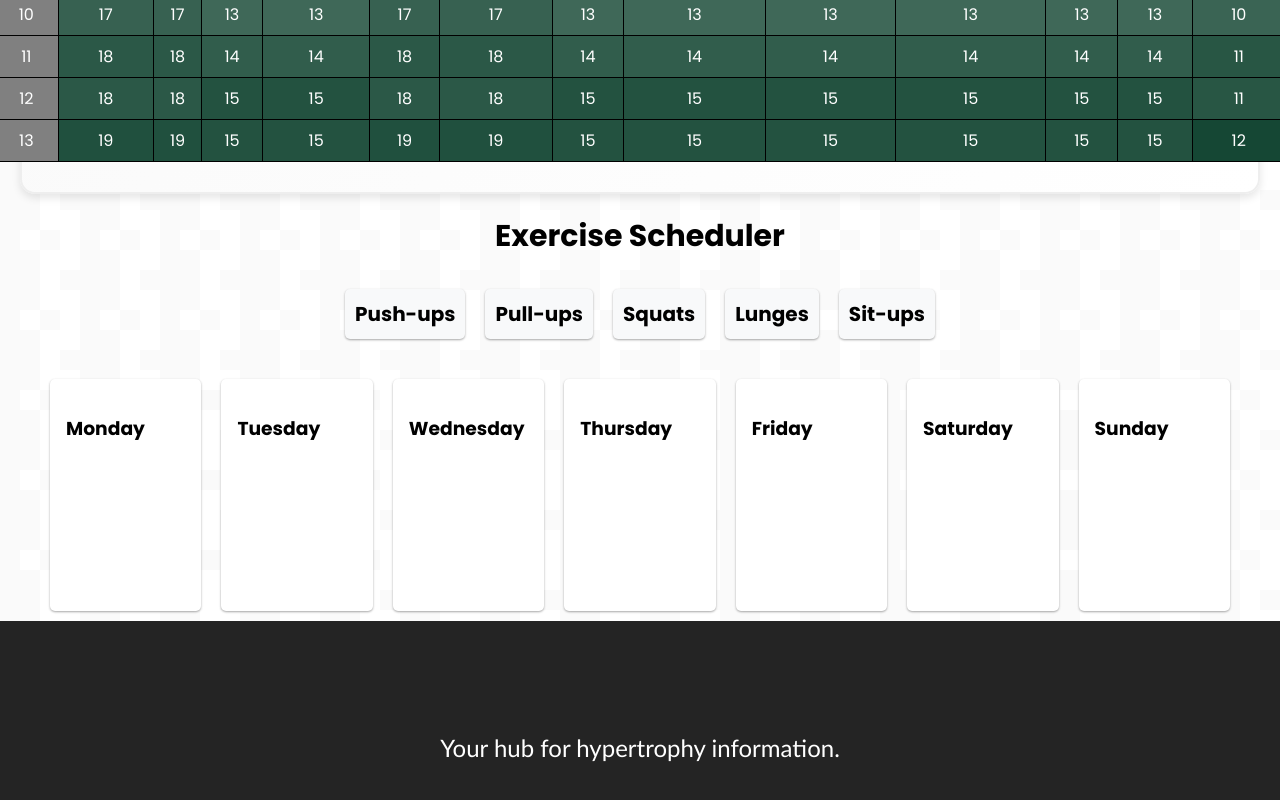
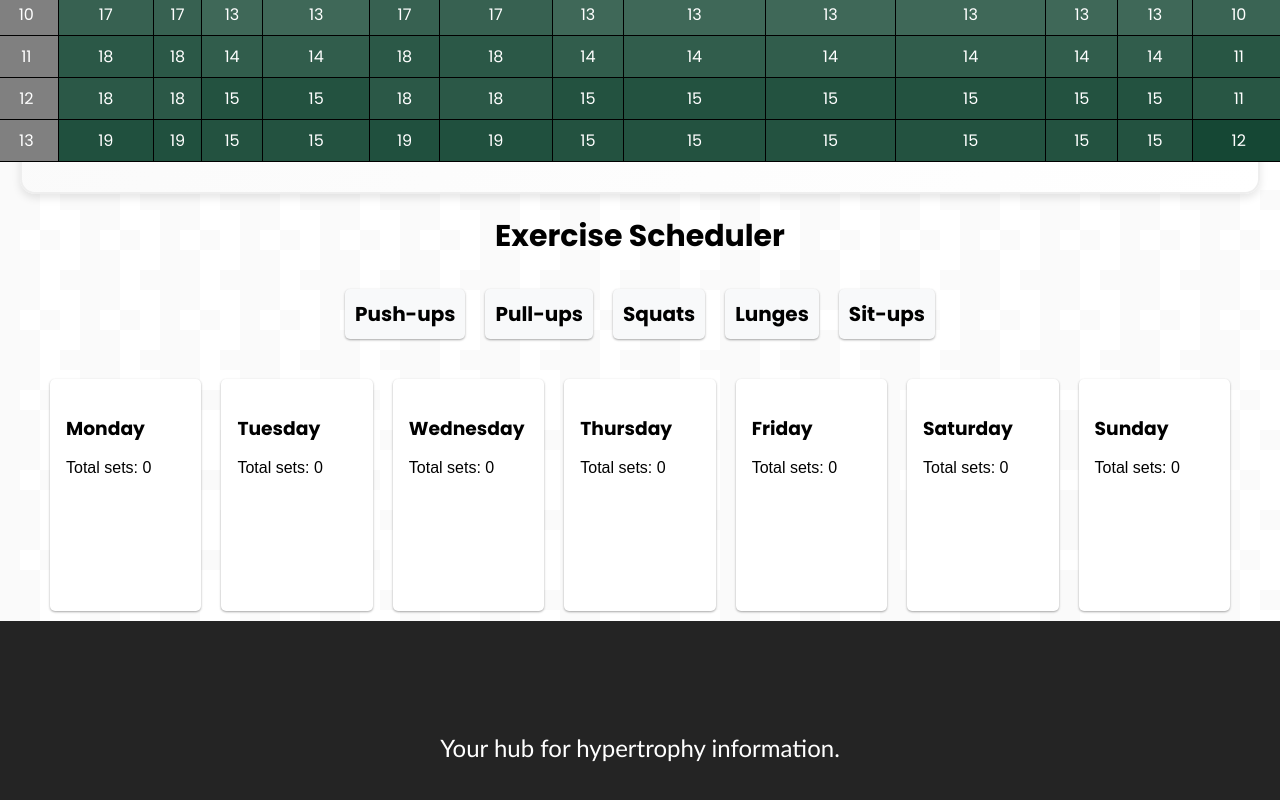
Before and after one commit to mrussotti/Summit-Street-Fitness-2.0, a React (Create React App) app: page /ActionAssist in a window 1280 px wide. Shown: the part 1250-2050 px from the top of the page. Built offline with nearby package versions, Linux system fonts and the light colour scheme.

Commit message:
sums nonspecific total daily volume

```diff
--- a/src/components/WorkoutBuilder/Day.js
+++ b/src/components/WorkoutBuilder/Day.js
@@ -15,16 +15,21 @@ const Day = ({ day }) => {
     }),
   }));
 
+  const calculateTotalSets = () => {
+    return exercises.reduce((acc, exercise) => acc + exercise.sets, 0);
+  };
+
   const updateSetsReps = (index, sets, reps) => {
     setExercises((prevExercises) =>
       prevExercises.map((exercise, idx) => {
         if (index === idx) {
-          return { ...exercise, sets, reps };
+          return { ...exercise, sets: parseInt(sets, 10), reps: parseInt(reps, 10) };
         }
         return exercise;
       }),
     );
   };
+
 
   return (
     <div
@@ -60,6 +65,7 @@ const Day = ({ day }) => {
           </li>
         ))}
       </ol>
+      <p className={styles.number}>Total sets: {calculateTotalSets()}</p>
     </div>
   );
 };
--- a/src/components/WorkoutBuilder/Day.module.css
+++ b/src/components/WorkoutBuilder/Day.module.css
@@ -36,3 +36,7 @@
     padding: 3px;
     text-align: center;
   }
+
+  .number {
+    font-family: "Arial", sans-serif;
+  }
```
